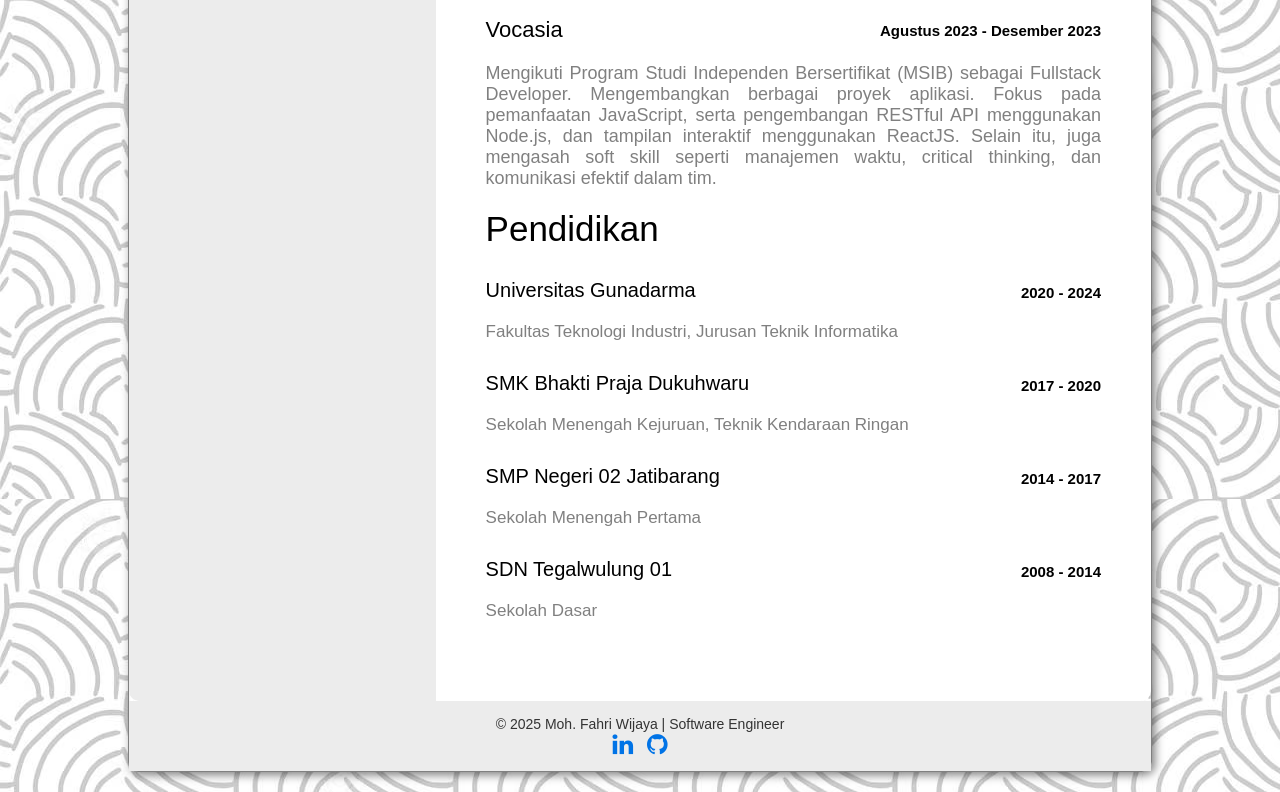
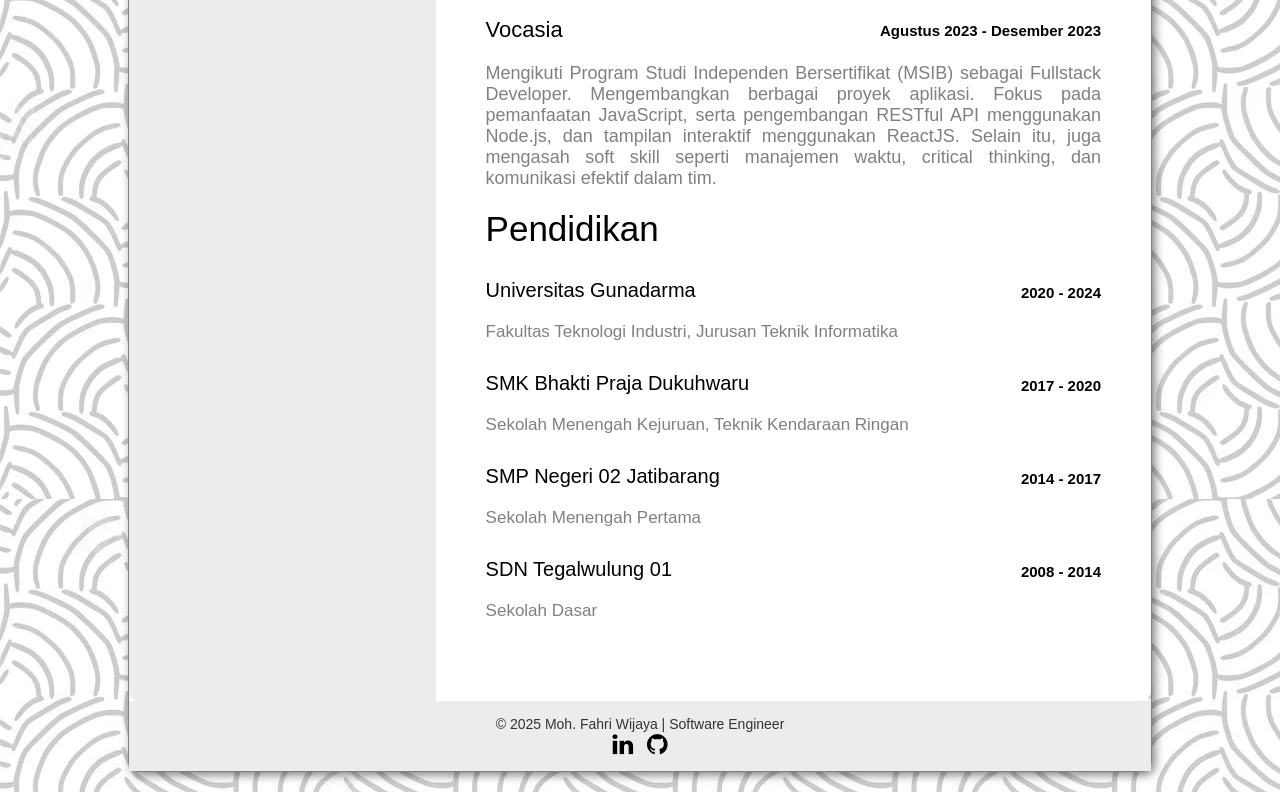
Before and after one commit to fahriwijayaa/fahriwijayaa.github.io, a plain HTML site: page index.html in a window 1280 px wide. Shown: the part 968-1760 px from the top of the page. Drawn offline with Linux system fonts and the light colour scheme.

Commit message:
updating cv

```diff
--- a/style.css
+++ b/style.css
@@ -227,7 +227,7 @@ body {
   color: #333;
 }
 .footer a {
-  color: #0073e6;
+  color: #000000;
   text-decoration: none;
   margin: 0 5px;
 }
```
